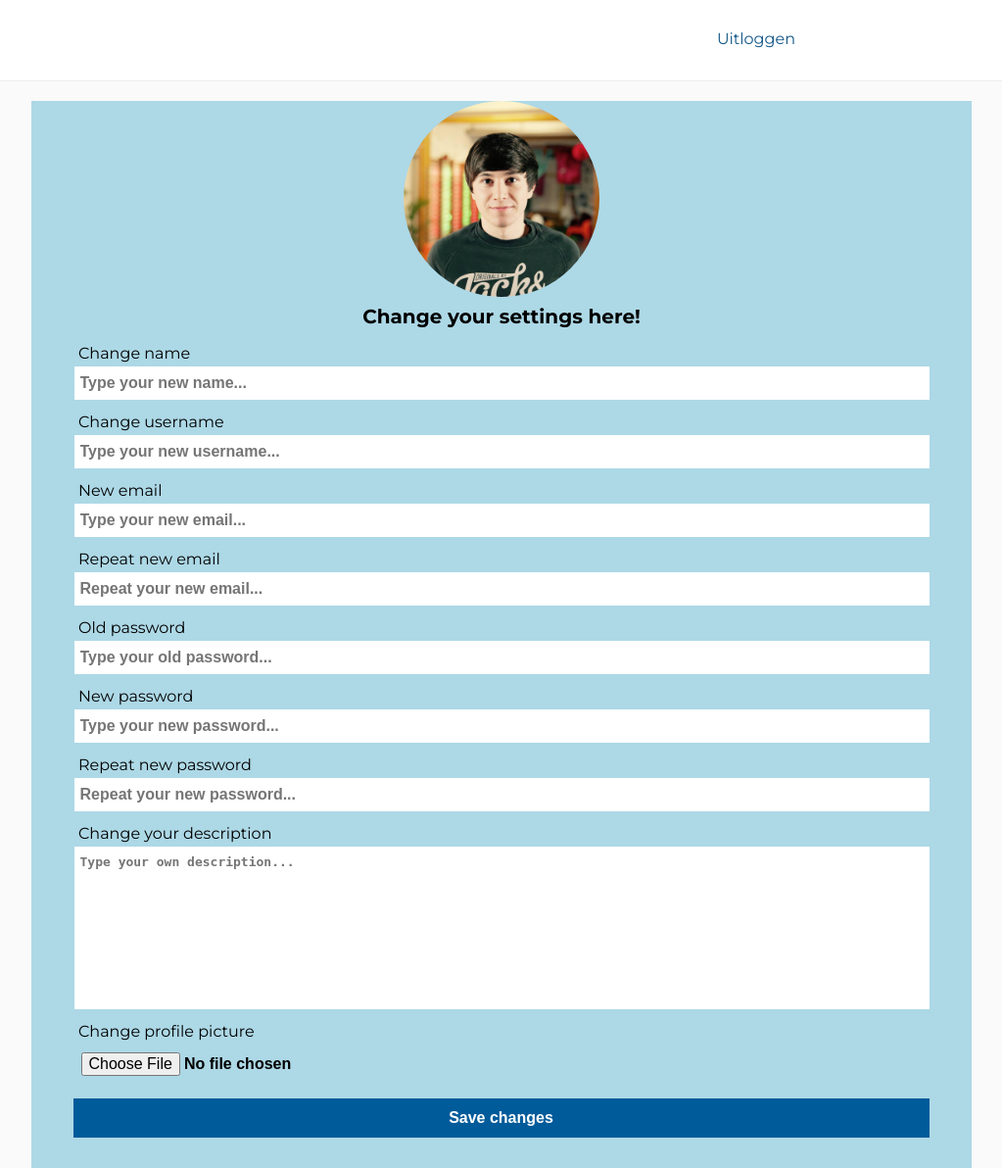
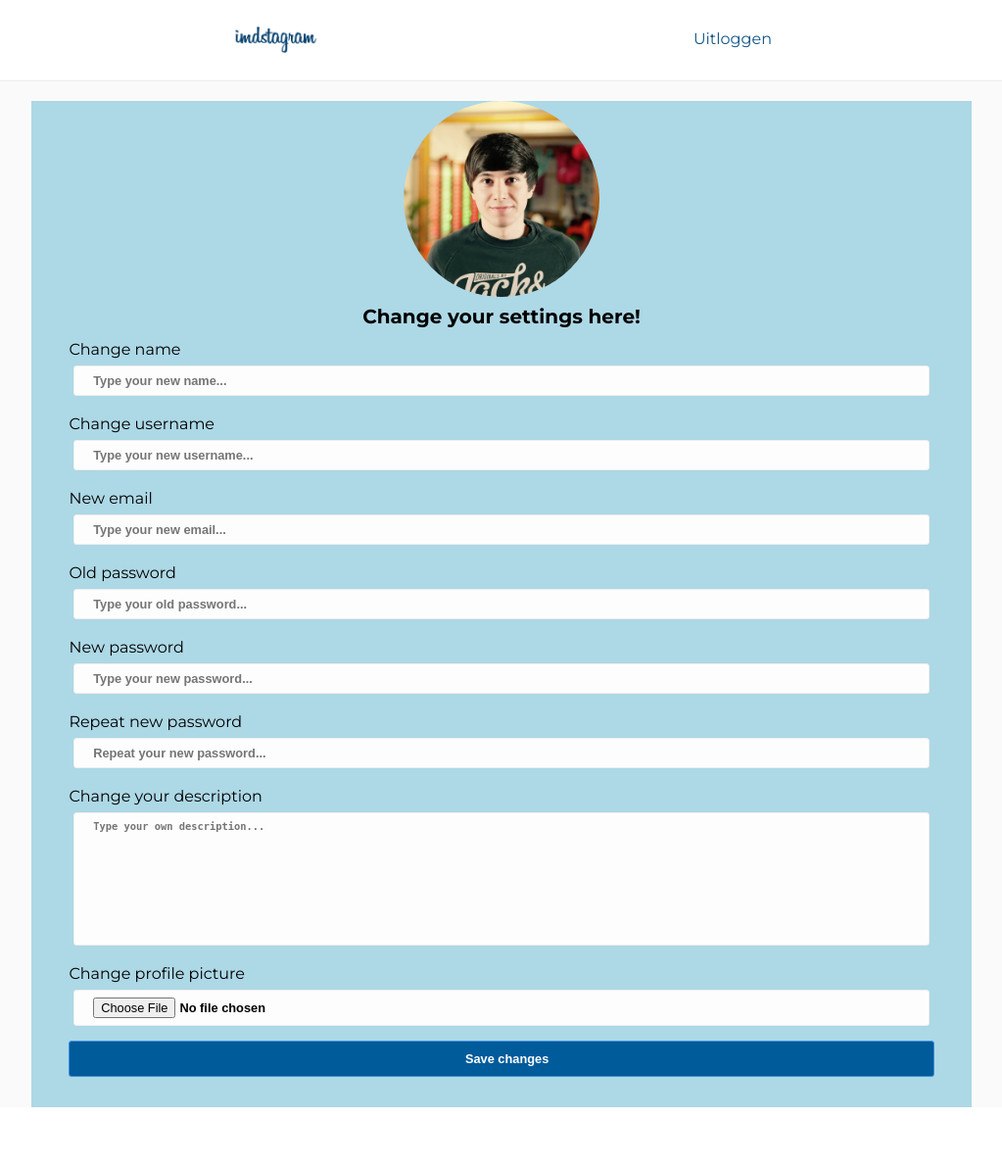
Before and after one commit to larissagoethals/IMDstagram, a PHP site: page /accountEdit.php in a window 1280 px wide. Shown: the whole page at 98% size, without its empty margins (128-1151 px from the left). After the commit the page ends 1130 px from the top, so only its background shows below. Run offline with PHP 8.4, Linux system fonts and the light colour scheme.

Commit message:
Change accountEdit/account --> Header alignment + Inputfields

```diff
--- a/accountEdit.php
+++ b/accountEdit.php
@@ -15,7 +15,9 @@ if (isset($_GET['myProfile'])) {
     <link rel="stylesheet" href="style/reset.css">
     <link rel="stylesheet" href="style/style.css">
     <link rel="stylesheet" href="style/profile.css">
+    <link rel="stylesheet" href="style/loginStyle.css">
     <link rel="stylesheet" href="style/accountEdit.css">
+
 </head>
 <body>
 <header>
@@ -43,8 +45,6 @@ if (isset($_GET['myProfile'])) {
             <input type="text" name="username" id="name" placeholder="Type your new username...">
             <label for="email">New email</label>
             <input type="email" name="email" id="email" placeholder="Type your new email...">
-            <label for="emailRepeat">Repeat new email</label>
-            <input type="text" name="emailRepeat" id="emailRepeat" placeholder="Repeat your new email...">
             <label for="passwordOld">Old password</label>
             <input type="text" name="passwordOld" id="passwordOld" placeholder="Type your old password...">
             <label for="passwordNew">New password</label>
--- a/style/accountEdit.css
+++ b/style/accountEdit.css
@@ -2,19 +2,18 @@ h3 {
     text-align: center;
     font-size: 20px;
     font-weight: bold;
-    margin-bottom: 20px;
+    margin-bottom: 10px;
 }
 
 input, textarea {
-    width: 90%;
+    width: 88%;
     display: block;
-    padding-left: 5px;
+    padding-left: 2%;
     padding-top: 7px;
     padding-bottom: 7px;
     font-weight: bold;
     margin: 5px auto 15px auto;
-    font-size: 1em;
-    border: 1px solid transparent;
+    font-size: 0.8em;
 }
 
 textarea {
@@ -26,7 +25,7 @@ textarea {
     padding-bottom: 10px;
     background-color: #005b9a;
     color: white;
-    width: 91%;
+    width: 92%;
     margin-left: auto;
     margin-right: auto;
 }
@@ -37,7 +36,14 @@ textarea {
 }
 
 label {
-    margin-left: 5%;
+    border-radius: 3px;
+    font-size: 1em;
+    width:268px;
+    padding: 6px 8px 3px 0px;
+    -webkit-appearance: none;
+    display:block;
+    clear:both;
+    margin:8px 4% 0px;
 }
 
 @media (min-width: 600px) {
--- a/style/loginStyle.css
+++ b/style/loginStyle.css
@@ -36,7 +36,7 @@ div.signupBox{
     margin:5px auto;
 }
 
-input {
+input, textarea {
     background-color: #fdfdfd;
     border: 1px solid #edeeee;
     border-radius: 3px;
--- a/style/profile.css
+++ b/style/profile.css
@@ -7,17 +7,19 @@
 }
 
 .changeProfile {
-    margin:0px 10px;
-    background-color:white;
     border-radius:3px;
     text-align:center;
-    border:1px solid #edeeee;
-    padding:10px;
+    border:1px solid transparent;
+    padding:2px;
     cursor:pointer;
+    width: 90%;
+    margin-left: auto;
+    margin-right:auto;
 }
 
 .profileInformation {
-    margin:10px;
+    margin: 10px auto;
+    width: 90%;
 }
 
 h1 {
@@ -33,6 +35,37 @@ h1 {
     display:inline;
 }
 
+#btnChangeAccount {
+    padding-top: 10px;
+    padding-bottom: 10px;
+    background-color: #005b9a;
+    color: white;
+    width: 100%;
+    display: block;
+    text-decoration: none;
+}
+
+.logoInsta {
+    display:block;
+    background-image:url(../images/logoInstagram.png);
+    background-repeat:no-repeat;
+    background-size:contain;
+    height:28px;
+    text-indent:-9999px;
+    width: 46%;
+    margin-left: 4%;
+}
+
+.profileName {
+    color: #125688;
+    font-size: 16px;
+    line-height: 22px;
+    padding:3px 0px;
+    width: 46%;
+    text-align: right;
+    margin-right: 4%;
+}
+
 @media (min-width: 600px) {
     .fullProfile {
         max-width:960px;
```
